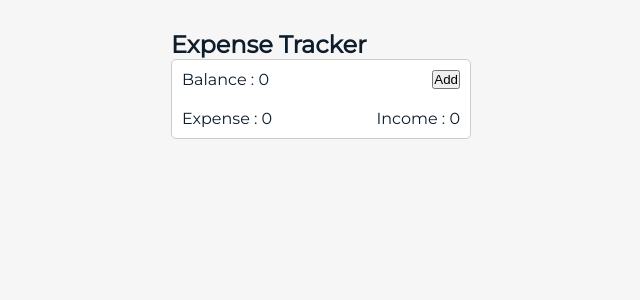
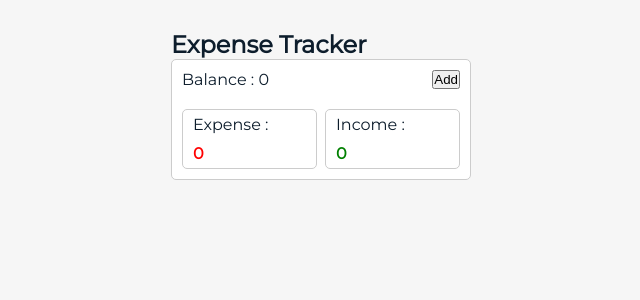
Before and after one commit to EhsanSaraee/expense-tracker, a React (Create React App) app: page / in a window 1280 px wide. Shown: the top 300 px of the page, without its empty margins (319-959 px from the left). Built offline with nearby package versions, Linux system fonts and the light colour scheme.

Commit message:
Styling Income-Expense Box

```diff
--- a/src/App.css
+++ b/src/App.css
@@ -34,3 +34,25 @@
    align-items: center;
    justify-content: space-between;
 }
+
+.expenseBox {
+   display: flex;
+   flex-direction: column;
+   align-items: flex-start;
+   justify-content: space-between;
+   width: 135px;
+   height: 60px;
+   padding: 5px 10px;
+   border: 1px solid #ccc;
+   border-radius: 5px;
+}
+
+.expenseBox .red {
+   font-weight: bold;
+   color: red;
+}
+
+.expenseBox .green {
+   font-weight: bold;
+   color: green;
+}
--- a/src/Components/Overview.jsx
+++ b/src/Components/Overview.jsx
@@ -13,8 +13,12 @@ const Overview = ({ income, expense, addTransaction }) => {
          </div>
          {isShow && <TransactionForm addTransaction={addTransaction} />}
          <div className="resultSection">
-            <div>Expense : {expense}</div>
-            <div>Income : {income}</div>
+            <div className="expenseBox">
+               Expense : <span className='red'>{expense}</span>
+            </div>
+            <div className="expenseBox">
+               Income : <span className='green'>{income}</span>
+            </div>
          </div>
       </>
    );
```
